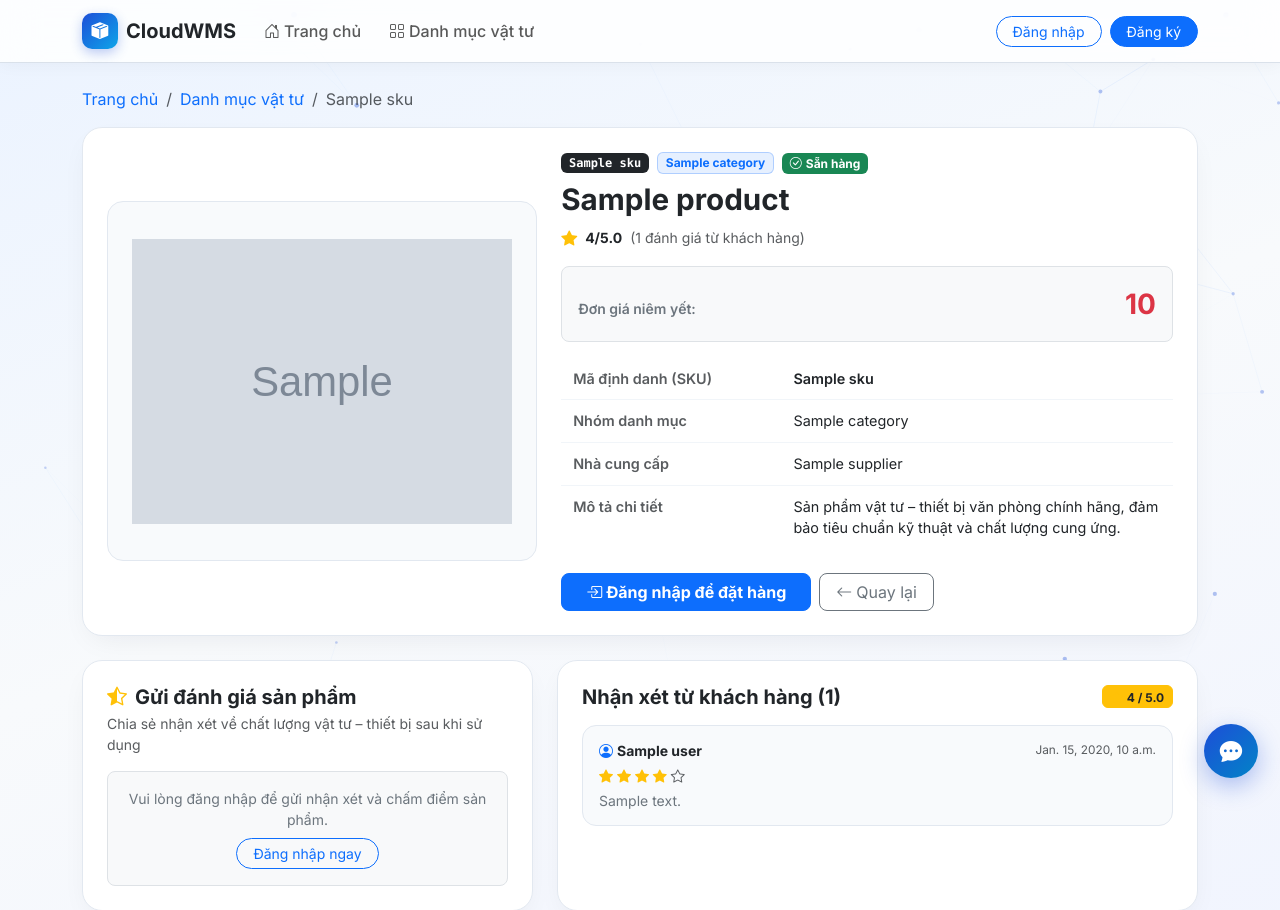
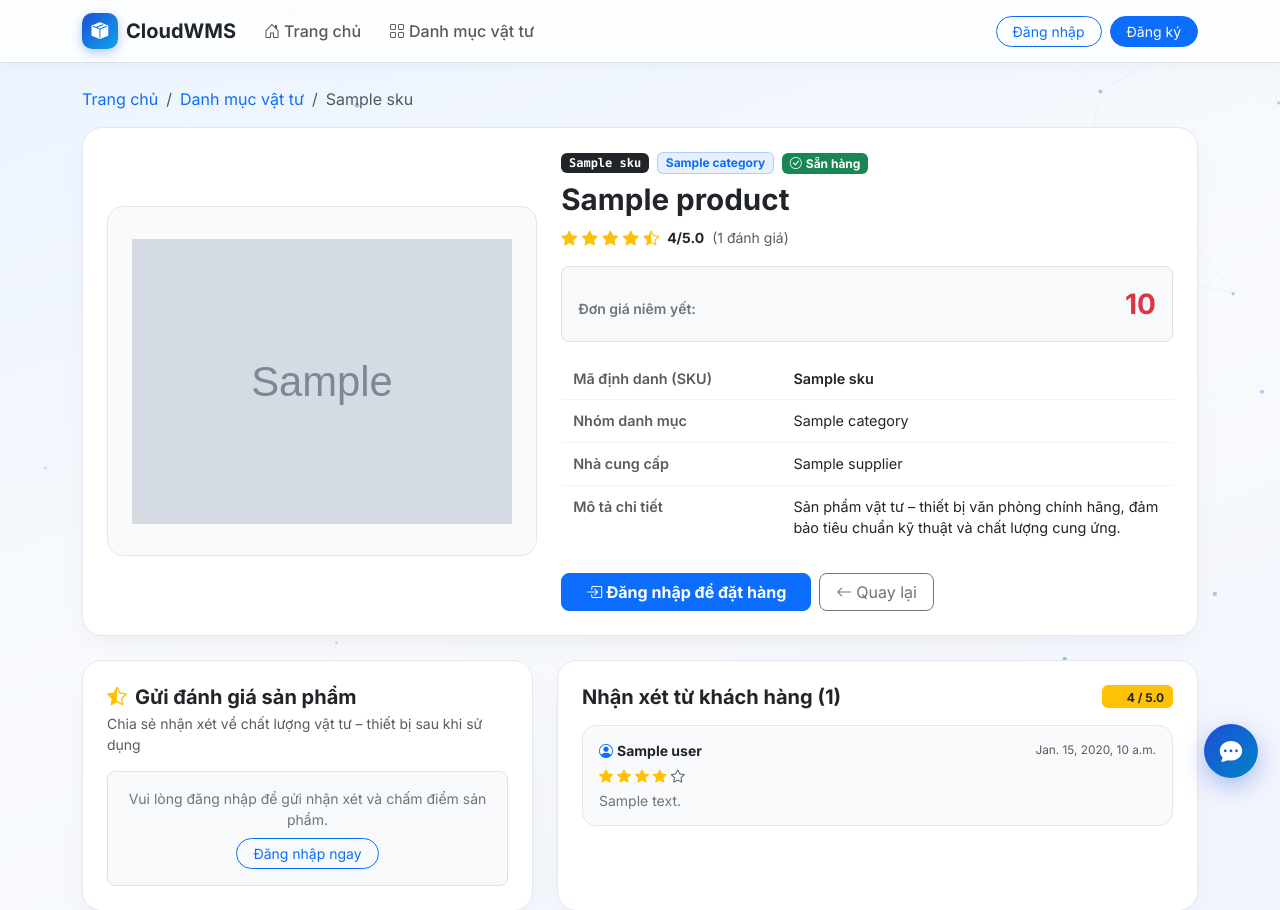
Before and after one commit to dtc235200292-star/cloudwms-nhom10, a Django app: template NHOM10/warehouse_full-master/warehouse_full-master/templates/inventory/product_detail.htm in a window 1280 px wide. Shown: the top 910 px of the page. Run offline with Django 4.2, Linux system fonts and the light colour scheme; the template is opened without the code that fills it: most values are stand-ins (such as "Sample title", 1, 10 or a date in 2020); grey boxes marked "Sample" are stand-in pictures.

Commit message:
Update product_detail.htm

```diff
--- a/NHOM10/warehouse_full-master/warehouse_full-master/templates/inventory/product_detail.htm
+++ b/NHOM10/warehouse_full-master/warehouse_full-master/templates/inventory/product_detail.htm
@@ -14,7 +14,7 @@
         background: #F8FAFC;
         border: 1px solid #E2E8F0;
         border-radius: 16px;
-        height: 360px;
+        height: 350px;
         display: flex;
         align-items: center;
         justify-content: center;
@@ -61,7 +61,7 @@
     }
     @media (max-width: 576px) {
         .detail-img-stage {
-            height: 240px;
+            height: 230px;
             padding: 16px;
         }
     }
@@ -118,13 +118,15 @@
             </h2>
 
             <div class="d-flex align-items-center gap-2 mb-3">
-                {% if avg_rating %}
-                    <span class="text-warning"><i class="bi bi-star-fill"></i></span>
+                <div class="text-warning">
+                    <i class="bi bi-star-fill"></i>
+                    <i class="bi bi-star-fill"></i>
+                    <i class="bi bi-star-fill"></i>
+                    <i class="bi bi-star-fill"></i>
+                    <i class="bi bi-star-half"></i>
+                </div>
                 <span class="fw-bold text-dark small">{{ avg_rating }}/5.0</span>
-                    <span class="text-muted small">({{ review_count }} đánh giá từ khách hàng)</span>
-                {% else %}
-                    <span class="text-muted small"><i class="bi bi-chat-dots me-1"></i>Chưa có đánh giá nào</span>
-                {% endif %}
+                <span class="text-muted small">({{ review_count }} đánh giá)</span>
             </div>
 
             <div class="p-3 rounded-3 bg-light border mb-3 d-flex align-items-baseline justify-content-between">
@@ -227,14 +229,11 @@
         <div class="detail-card p-4 h-100">
             <div class="d-flex justify-content-between align-items-center mb-3">
                 <h5 class="fw-bold text-dark mb-0">Nhận xét từ khách hàng ({{ review_count }})</h5>
-                {% if avg_rating %}
                 <span class="badge bg-warning bg-opacity-15 text-dark border border-warning px-2.5 py-1.5">
                     <i class="bi bi-star-fill text-warning me-1"></i>{{ avg_rating }} / 5.0
                 </span>
-                {% endif %}
             </div>
 
-            {% if reviews %}
             <div class="d-flex flex-column gap-3">
                 {% for r in reviews %}
                 <div class="review-item-box">
@@ -257,12 +256,6 @@
                 </div>
                 {% endfor %}
             </div>
-            {% else %}
-                <div class="text-center py-4 text-muted">
-                    <i class="bi bi-chat-square-text fs-2 d-block mb-2 opacity-50"></i>
-                    <p class="small mb-0">Chưa có đánh giá nào cho sản phẩm này. Hãy là người đầu tiên nhận xét!</p>
-                </div>
-            {% endif %}
         </div>
     </div>
 </div>
```
Lines whose indentation alone changed are shown as unchanged.
